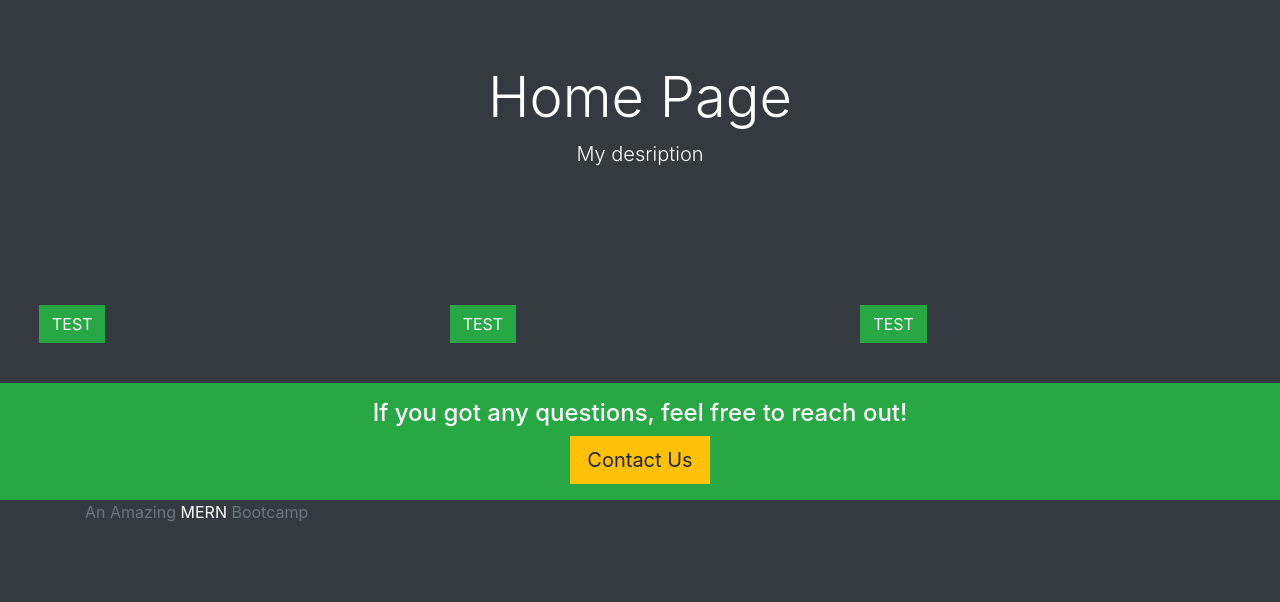
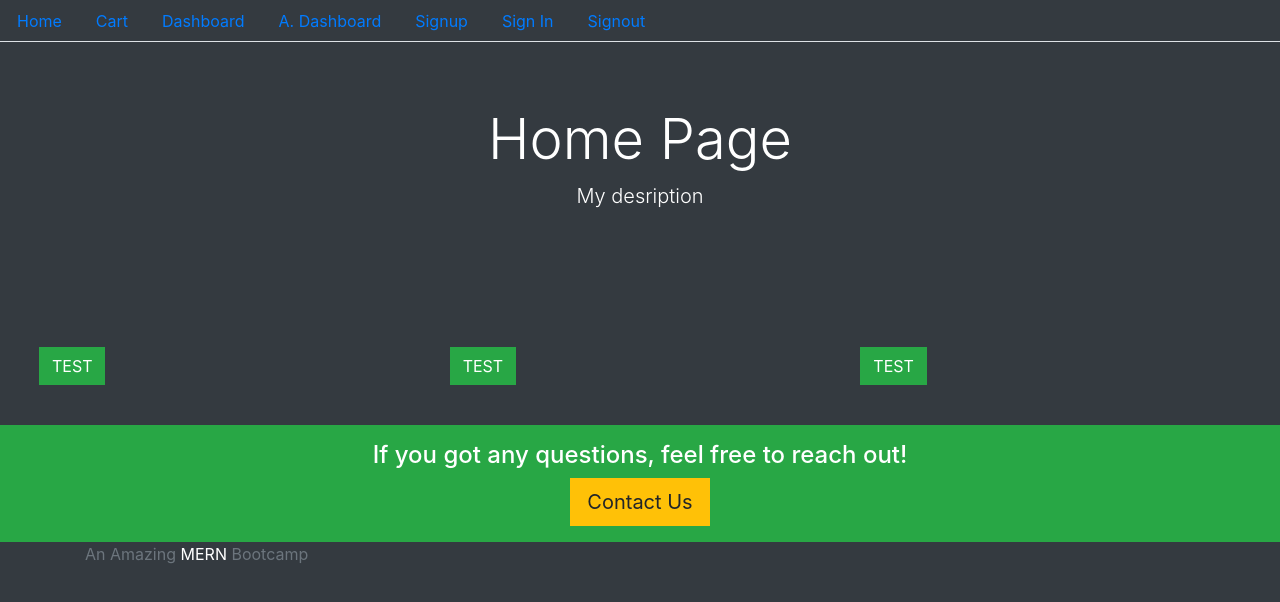
Before and after one commit to 23subbhashit/mern-store-app-front, a React (Create React App) app: page / in a window 1280 px wide. Shown: the top 602 px of the page. Built offline with nearby package versions, Linux system fonts and the light colour scheme.

Commit message:
second  commit

```diff
--- a/src/core/Base.js
+++ b/src/core/Base.js
@@ -1,4 +1,5 @@
 import React from "react";
+import Menu from "./Menu";
 
 const Base = ({
   title = "My Title",
@@ -7,6 +8,7 @@ const Base = ({
   children
 }) => (
   <div>
+    <Menu />
     <div className="container-fluid">
       <div className="jumbotron bg-dark text-white text-center">
         <h2 className="display-4">{title}</h2>
--- a/src/core/Home.js
+++ b/src/core/Home.js
@@ -2,6 +2,7 @@ import React from "react";
 import "../styles.css";
 import { API } from "../backend";
 import Base from "./Base";
+
 
 export default function Home() {
   console.log("API IS", API);
--- /dev/null
+++ b/src/core/Menu.js
@@ -0,0 +1,46 @@
+import React from 'react'
+import {Link,withRouter} from 'react-router-dom'
+const Menu=()=> {
+    return (
+        <div>
+            <ul className="nav nav-tabs bg-dark">
+                <li className="nav-item">
+                    <Link className="nav-link" to="/">
+                        Home
+                    </Link>
+                </li>
+                <li className="nav-item">
+                    <Link className="nav-link" to="/">
+                        Cart
+                    </Link>
+                </li>
+                <li className="nav-item">
+                    <Link className="nav-link" to="/">
+                        Dashboard
+                    </Link>
+                </li>
+                <li className="nav-item">
+                    <Link className="nav-link" to="/">
+                        A. Dashboard
+                    </Link>
+                </li>
+                <li className="nav-item">
+                    <Link className="nav-link" to="/">
+                        Signup
+                    </Link>
+                </li>
+                <li className="nav-item">
+                    <Link className="nav-link" to="/">
+                        Sign In
+                    </Link>
+                </li>
+                <li className="nav-item">
+                    <Link className="nav-link" to="/">
+                        Signout
+                    </Link>
+                </li>
+            </ul>
+        </div>
+    )
+}
+export default withRouter(Menu);
```
